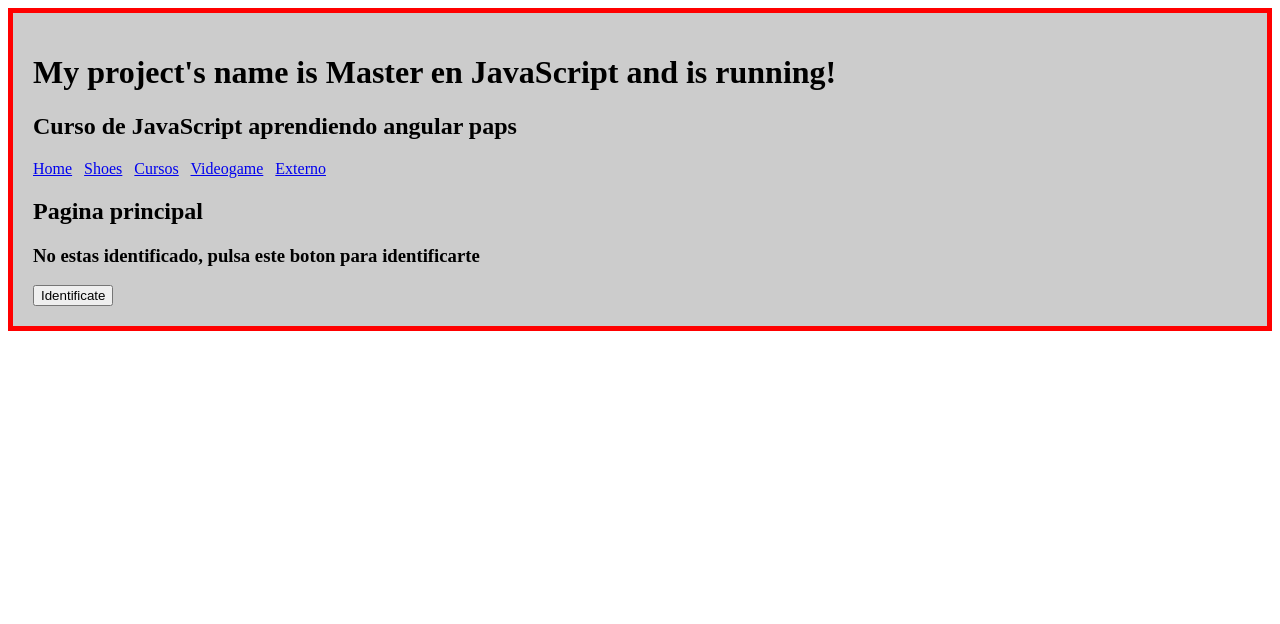
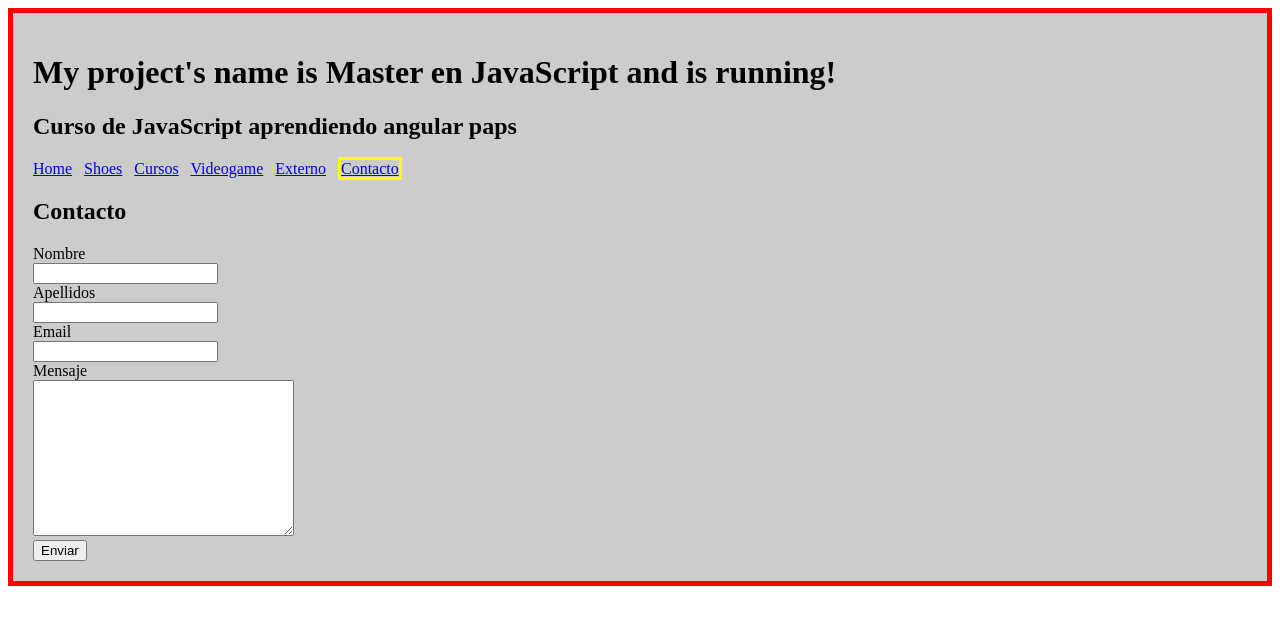
Before and after one commit to JorgeGarcia20/Aprendiendo_angular, an Angular app: page /contacto in a window 1280 px wide. Shown: the top 624 px of the page. Built offline with nearby package versions, Linux system fonts and the light colour scheme.

Commit message:
formularios

```diff
--- a/src/app/app.component.html
+++ b/src/app/app.component.html
@@ -19,6 +19,8 @@
     <a [routerLink]="['/videogame']" [routerLinkActive]="['active']">Videogame</a>
     &nbsp;
     <a [routerLink]="['/externo']" [routerLinkActive]="['active']">Externo</a>
+    &nbsp;
+    <a [routerLink]="['/contacto']" [routerLinkActive]="['active']">Contacto</a>
   </nav>
 
   <!--
--- a/src/app/app.module.ts
+++ b/src/app/app.module.ts
@@ -13,6 +13,7 @@
 import { from } from 'rxjs';
 import { ExternoComponent } from './externo/externo.component';
 import { CalculadoraPipe } from './pipes/calculadora.pipe';
+import { ContactoComponent } from './contacto/contacto.component';
 
 @NgModule({
   declarations: [
@@ -23,6 +24,7 @@
     HomeComponent,
     ExternoComponent,
     CalculadoraPipe,
+    ContactoComponent,
   ],
   imports: [
     BrowserModule,
--- a/src/app/app.routing.ts
+++ b/src/app/app.routing.ts
@@ -8,7 +8,8 @@
 import { CursosComponent } from './cursos/cursos.component';
 import { HomeComponent } from './home/home.component';
 import { Route } from '@angular/compiler/src/core';
-import { ExternoComponent } from './externo/externo.component'
+import { ExternoComponent } from './externo/externo.component';
+import { ContactoComponent } from './contacto/contacto.component';
 
 //Array de rutas
 const appRoutes: Routes = [
@@ -18,6 +19,7 @@
   { path: 'cursos', component: CursosComponent },
   { path: 'cursos/:nombre/:followers', component: CursosComponent },
   { path: 'externo', component: ExternoComponent },
+  { path: 'contacto', component: ContactoComponent },
   { path: '**', component: HomeComponent }
 ];
 
--- /dev/null
+++ b/src/app/contacto/contacto.component.html
@@ -0,0 +1,33 @@
+<h2>Contacto</h2>
+
+<form #formContacto="ngForm" (ngSubmit)="onSubmit()">
+  <label for="nombre">Nombre</label> <br>
+  <input type="text" name="nombre" #nombre="ngModel" [(ngModel)]="usuario.nombre" required pattern="[a-zA-Z]+">
+  <span *ngIf="nombre.touched && !nombre.valid">
+    El nombre es obligatorio
+  </span>
+  <br>
+
+  <label for="apellidos">Apellidos</label> <br>
+  <input type="text" name="apellidos" #apellidos="ngModel" [(ngModel)]="usuario.apellidos" required pattern="[a-zA-Z]+">
+  <span *ngIf="apellidos.touched && !apellidos.valid">
+    Los apellidos son obligatorios
+  </span>
+  <br>
+
+  <label for="email">Email</label> <br>
+  <input type="email" name="email" #email="ngModel" [(ngModel)]="usuario.email" required>
+  <span *ngIf="email.touched && !email.valid">
+    El email es obligatorio
+  </span>
+  <br>
+
+  <label for="mensaje">Mensaje</label> <br>
+  <textarea name="mensaje" cols="30" rows="10" #mensaje="ngModel" [(ngModel)]="usuario.mensaje" required></textarea>
+  <span *ngIf="mensaje.touched && !mensaje.valid">
+    El mensaje es obligatorio
+  </span>
+  <br>
+
+  <input type="submit" value="Enviar"><br>
+</form>
--- /dev/null
+++ b/src/app/contacto/contacto.component.ts
@@ -0,0 +1,27 @@
+import { Component, OnInit } from '@angular/core';
+import { ContactoUsuario } from '../models/contacto.usuario';
+
+@Component({
+  selector: 'app-contacto',
+  templateUrl: './contacto.component.html',
+  styleUrls: ['./contacto.component.css']
+})
+export class ContactoComponent implements OnInit {
+  public usuario: ContactoUsuario;
+  public data;
+
+  constructor() {
+    this.usuario = new ContactoUsuario('', '', '', '');
+
+  }
+
+  ngOnInit(): void {
+  }
+
+  onSubmit() {
+    this.data = this.usuario;
+    //console.log('Evento submit lanzado')
+    console.log(this.data);
+  }
+
+}
--- /dev/null
+++ b/src/app/models/contacto.usuario.ts
@@ -0,0 +1,9 @@
+export class ContactoUsuario {
+  constructor(
+    public nombre: string,
+    public apellidos: string,
+    public email: string,
+    public mensaje: string
+  ) { }
+
+}
```
Also changed, not shown: src/app/contacto/contacto.component.css (added), 1 other file (tests, documents, lock files or other folders).
